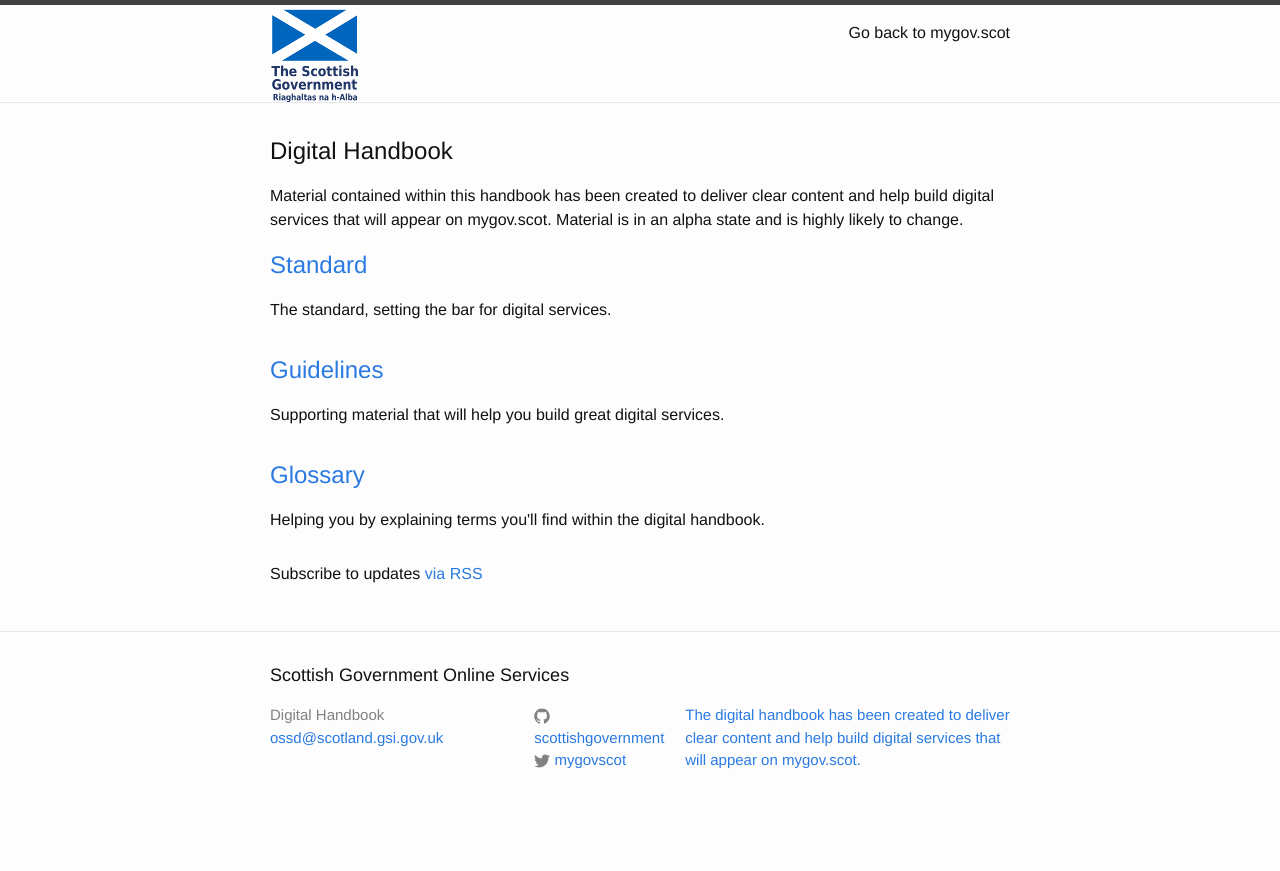
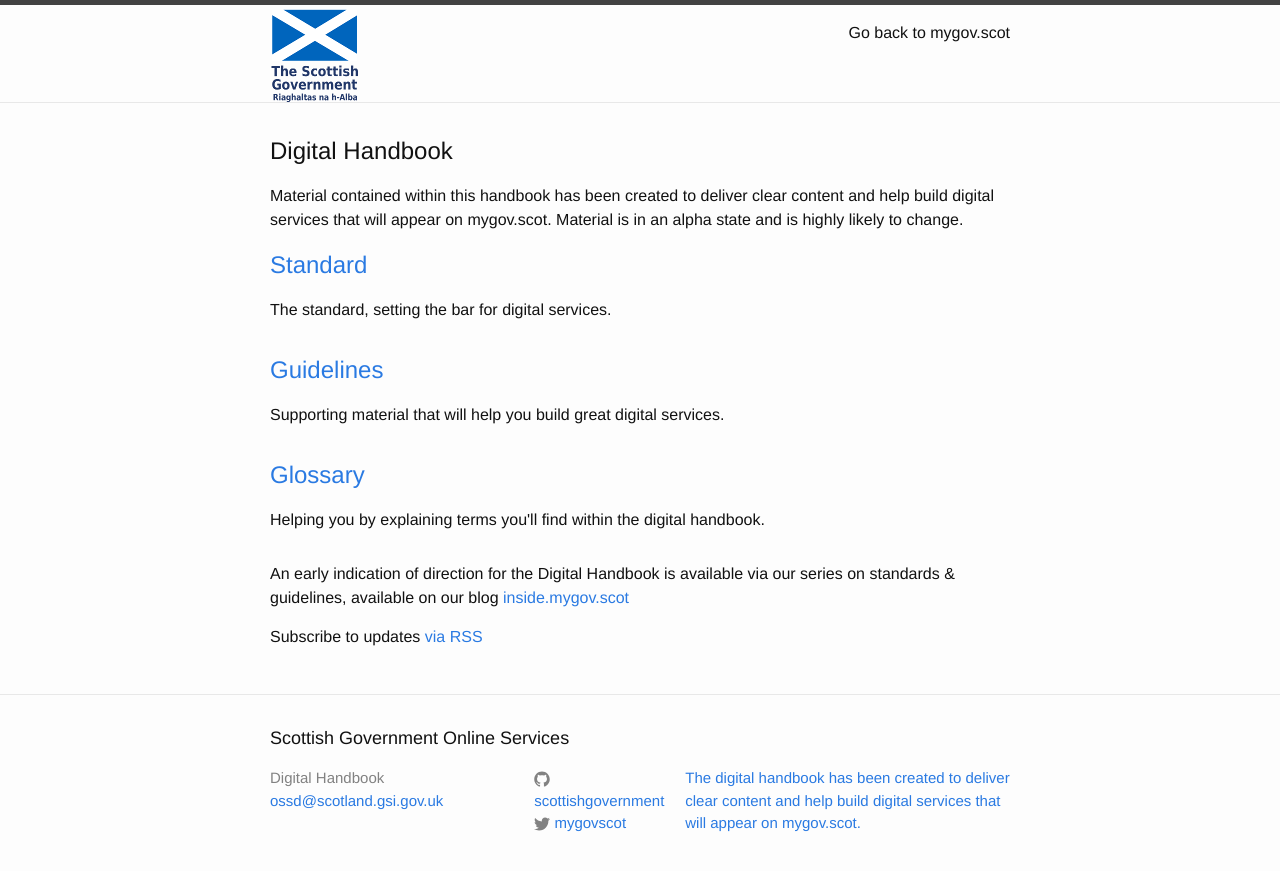
Before and after one commit to Terrycy/scottishgovernment.github.io, a Jekyll site: the page built from index.html, in a window 1280 px wide. Shown: the top 871 px of the page. Built offline with Jekyll 4.4.1, drawn with Linux system fonts in a browser that asks for light colours.

Commit message:
updated blog link

```diff
--- a/index.html
+++ b/index.html
@@ -15,6 +15,7 @@ layout: default
         </li>
       {% endfor %}
     </ul>
+    <p>An early indication of direction for the Digital Handbook is available via our series on standards & guidelines, available on our blog <a herf="inside.mygov.scot">inside.mygov.scot</a></p>
 
   <p class="rss-subscribe">Subscribe to updates <a href="{{ "/feed.xml" | prepend: site.baseurl }}">via RSS</a></p>
 
```
